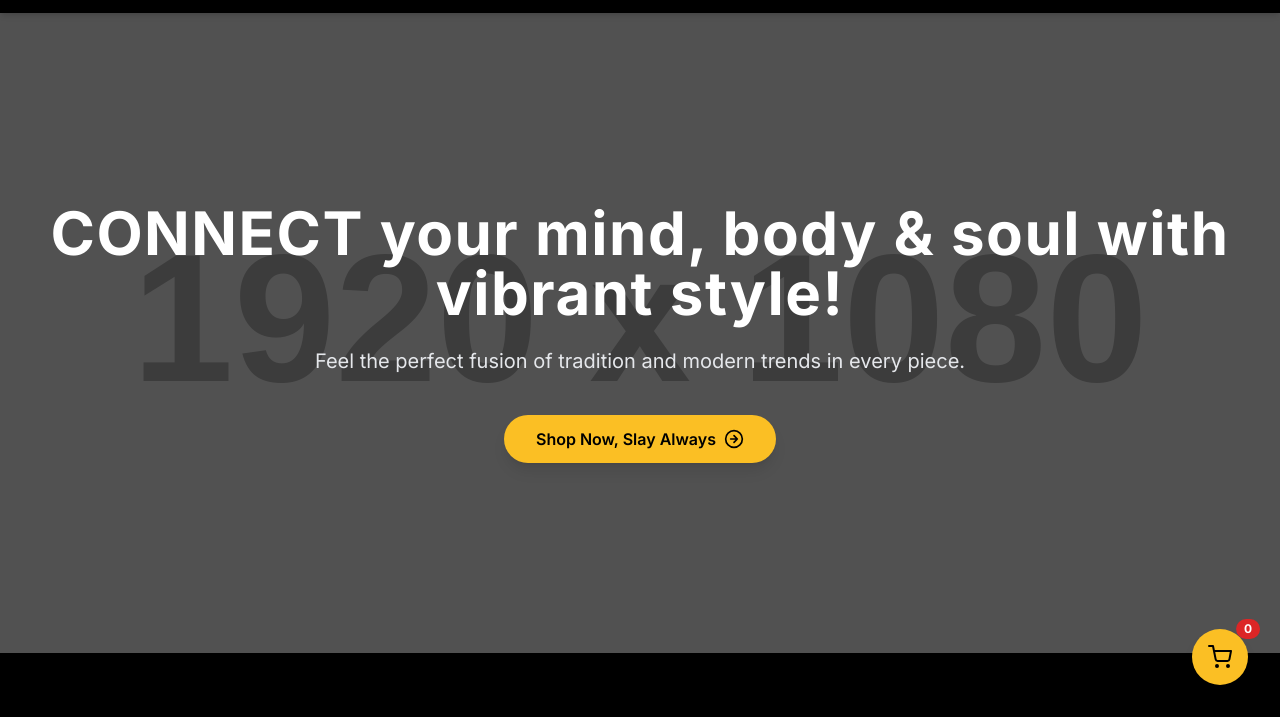
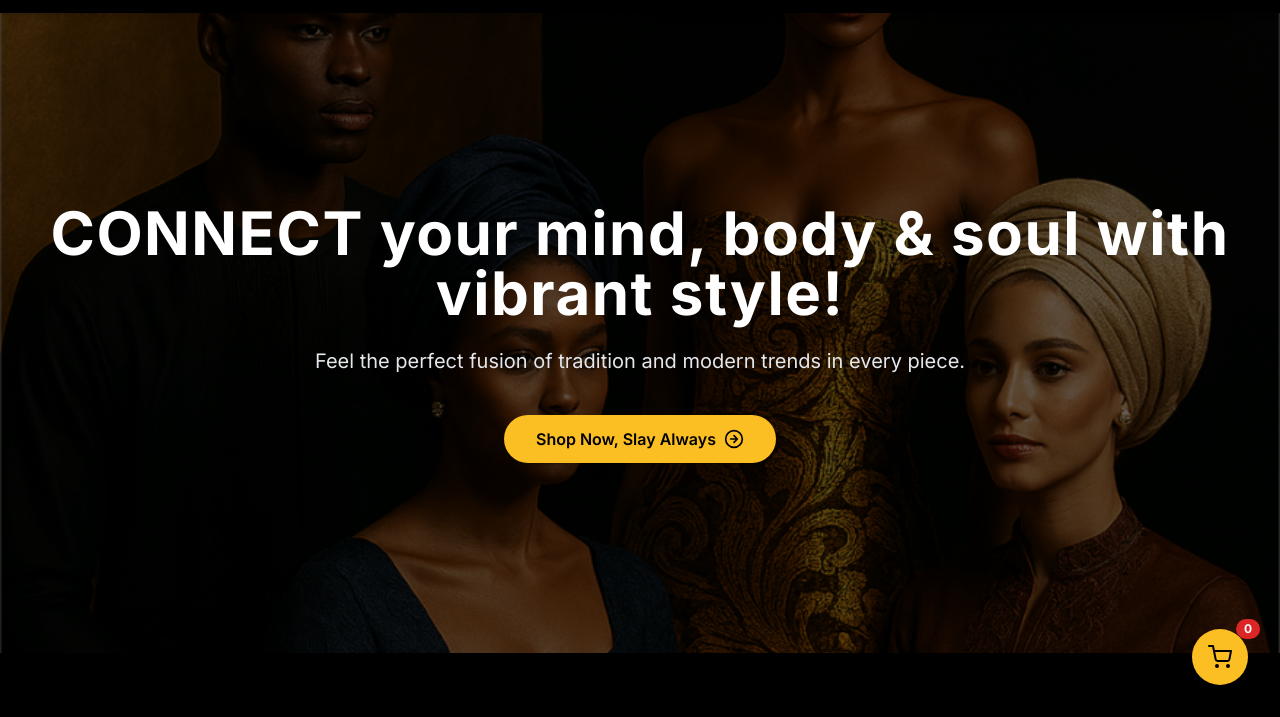
Before and after one commit to asipitaluxury/asipitaluxury.github.io, a plain HTML site: page index.html in a window 1280 px wide. Shown: the part 83-800 px from the top of the page. Drawn offline with nearby package versions, Linux system fonts and the light colour scheme; placeholder pictures from the web are drawn by us.

Commit message:
Add files via upload

```diff
--- a/index.html
+++ b/index.html
@@ -15,7 +15,7 @@
             font-family: 'Inter', sans-serif;
         }
         .header-bg {
-            background-color: rgba(0, 0, 0, 0.8); /* bg-black with opacity */
+            /* background-color: rgba(0, 0, 0, 0.8);  */
             backdrop-filter: blur(8px);
         }
         .cart-modal-overlay {
@@ -72,8 +72,8 @@
     </header>
 
     <!-- Hero Section -->
-    <section class="relative h-[80vh] flex items-center justify-center px-4 md:px-0 bg-cover bg-center"
-        style="background-image: url('https://placehold.co/1920x1080/a18b48/000000?text=Asipita+Luxury');">
+    <section class="relative h-[80vh] flex bg-[url('hero-image.png')] bg-cover bg-center bg-no-repeat items-center justify-center px-4 md:px-0 bg-cover bg-center"
+        >
         <div class="absolute inset-0 bg-black opacity-60"></div>
         <div class="relative z-10 text-center">
             <h1 class="text-4xl md:text-6xl font-extrabold leading-tight tracking-wide animate-fade-in-up">
```
Also changed, not shown: hero-image.png (added), 1 other file.
